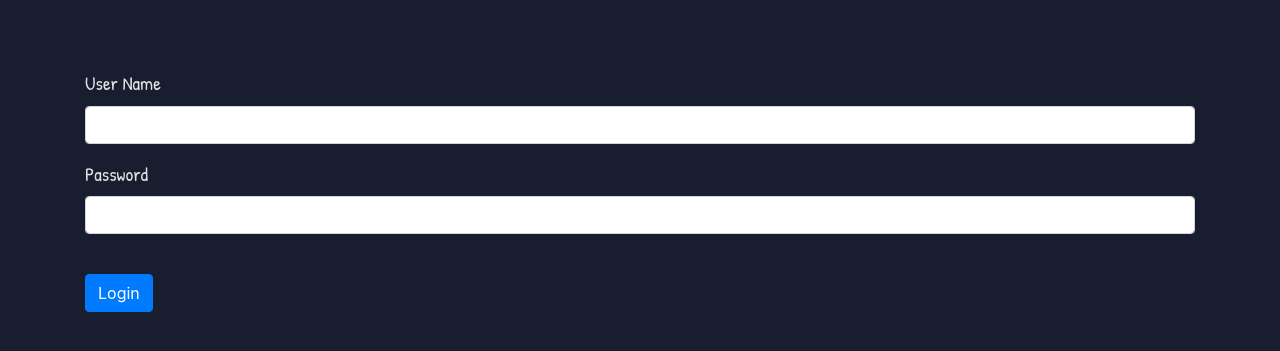
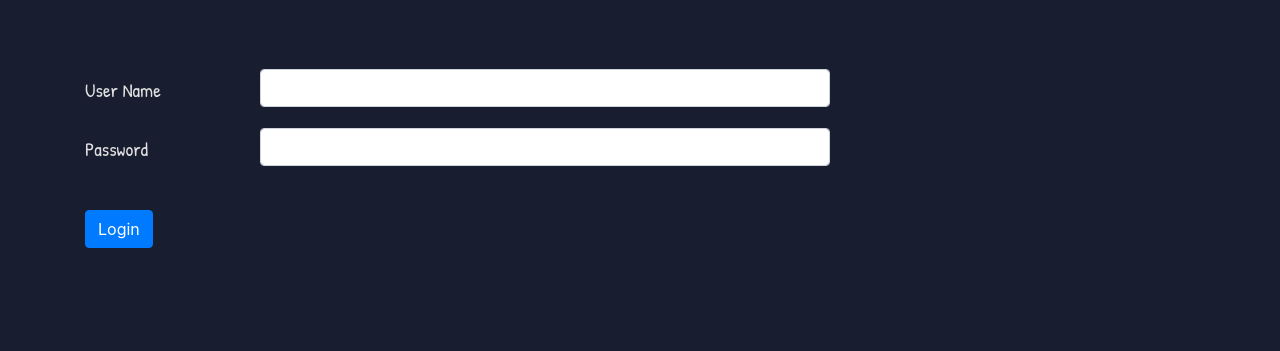
Before and after one commit to frost-head/The-Last-Night-Reads, a Flask app: page /login/ in a window 1280 px wide. Shown: the part 56-407 px from the top of the page. Run offline with Flask 2, Linux system fonts and the light colour scheme; some libraries are stand-ins or nearby versions.

Commit message:
small bug fixes

```diff
--- a/main.py
+++ b/main.py
@@ -12,8 +12,7 @@ app.config['MYSQL_PASSWORD'] = 'TonyStark@439751'
 app.config['MYSQL_DB'] = 'LNR'
 app.config['MYSQL_CURSORCLASS'] = 'DictCursor'
 app.secret_key = b'FD\x89\xeeM\x0cK\x953\x11\x11\xce\xab\xf2\x11\x16'
-
-
+app.permanent_session_lifetime = timedelta(days=90)
 
 
 #intialising MySQL
@@ -46,7 +45,6 @@ def login():
 
         if sha256_crypt.verify(password_candidate,password):
             session['UserID'] = uid
-            print(session)
             return redirect(url_for('ShowHome'))
 
     return render_template('login.html',form=form, route=['login'])
@@ -139,5 +137,6 @@ class LoginForm(Form):
     username = TextField("User Name",[validators.DataRequired()])
     password = PasswordField("Password",[validators.DataRequired()])
 
+
 if __name__ == "__main__":
     app.run(debug=True)
--- a/templates/Register.html
+++ b/templates/Register.html
@@ -8,12 +8,14 @@
 <div class= " pull container anim">
     <form method="POST" action="">
         {% for element in form%}
-            <div class="form-group">
-                {{ element.label(class="Flabel") }} {{ element(class="form-control") }}
+            <div class="form-group row">
+                {{ element.label(class="Flabel col-sm-2 col-form-label") }}
+                {{ element(class="form-control form-control col-sm-6") }}
             </div>
             {% if element.errors %}
                 <ul class="errors err">{% for error in element.errors %}<li>{{ error }}</li>{% endfor %}</ul>
             {% endif %}
+
         {%endfor%}
         <br>
         <input class="btn btn-primary" type="submit" value="Register">
--- a/templates/login.html
+++ b/templates/login.html
@@ -9,15 +9,17 @@
 <div class="container pull anim">
     <form method="POST" action="">
         {% for element in form%}
-            <div class="form-group">
-                {{ element.label(class="Flabel") }} {{ element(class="form-control") }}
+            <div class="form-group row">
+                {{ element.label(class="Flabel col-sm-2 col-form-label") }}
+                {{ element(class="form-control form-control  col-sm-6") }}
             </div>
             {% if element.errors %}
                 <ul class="errors err">{% for error in element.errors %}<li>{{ error }}</li>{% endfor %}</ul>
             {% endif %}
+
         {%endfor%}
         <br>
-        <input class="btn btn-primary" type="submit" value="Login">
+        <input class="btn btn-primary " type="submit" value="Login">
     </form>
 </div>
 <style>
```
